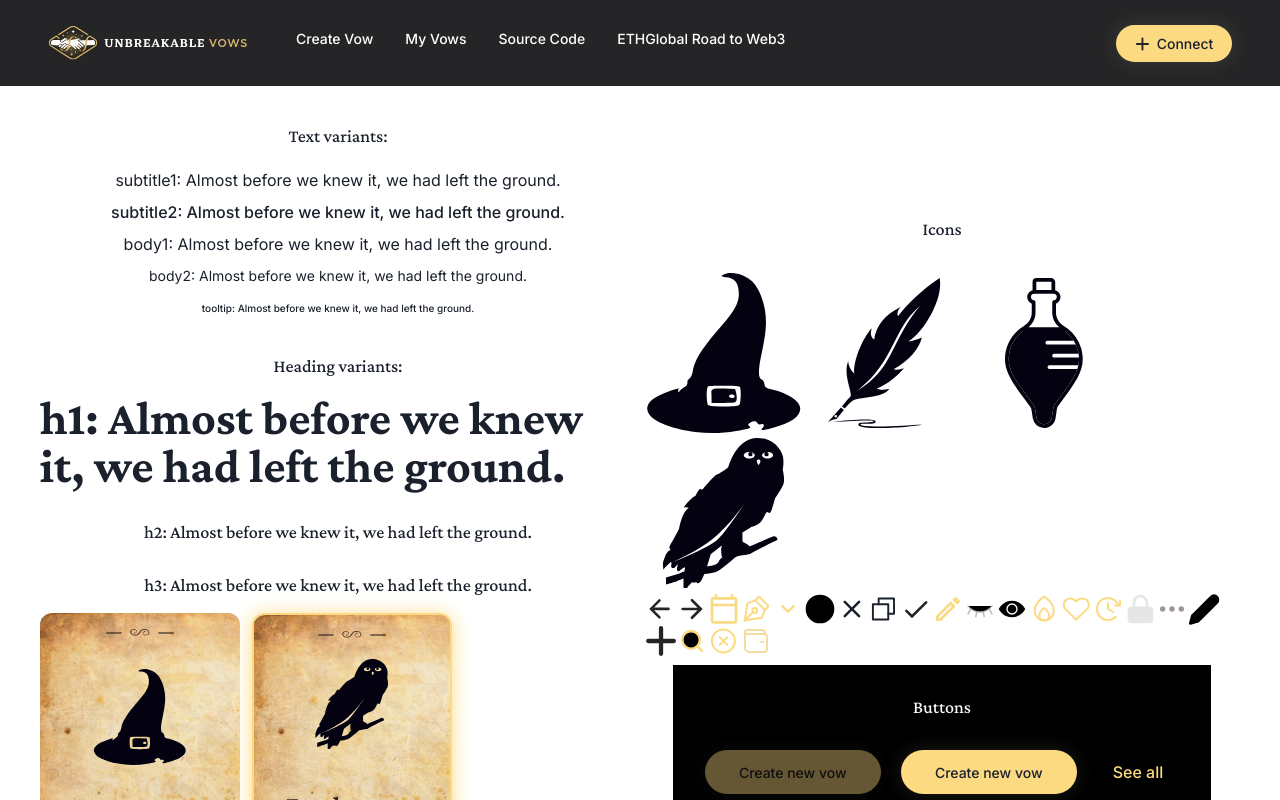
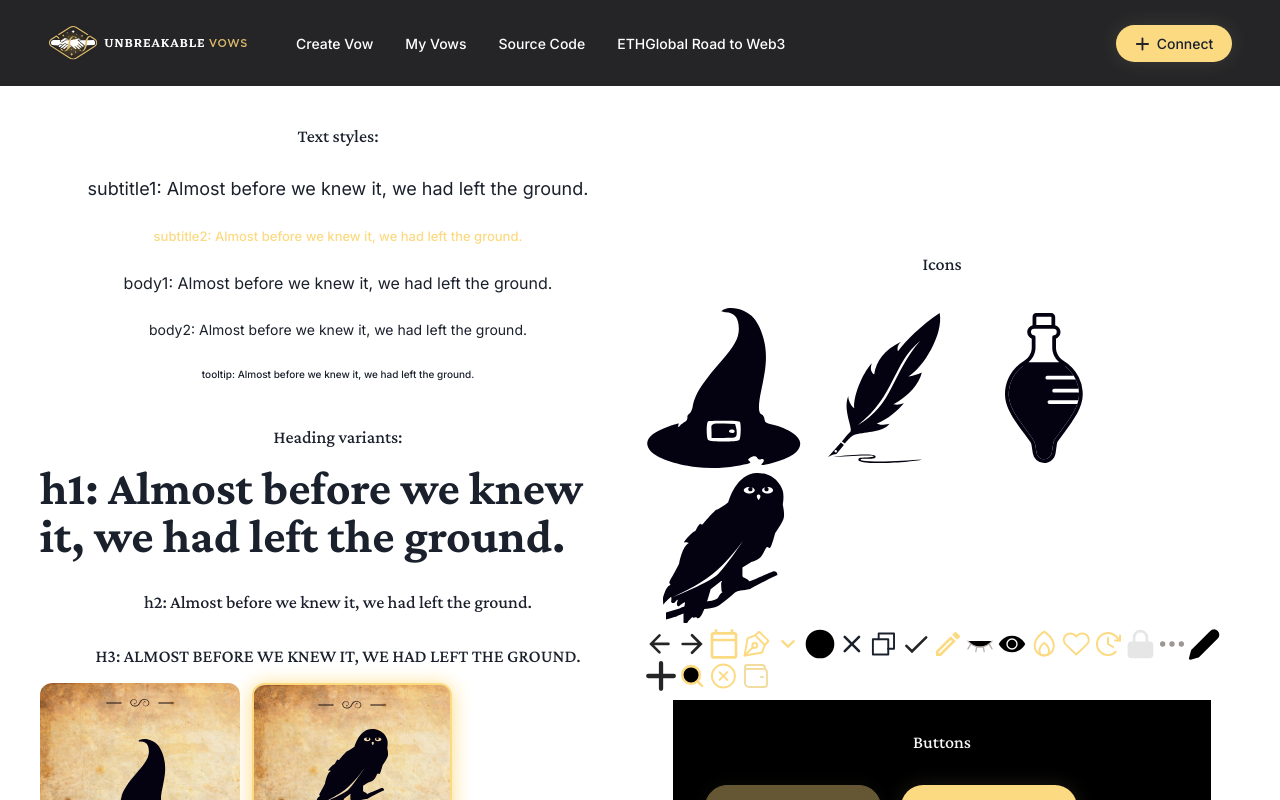
Before and after one commit to BlossomLabs/unbreakable-vows-ui, a React (Vite) app: page / in a window 1280 px wide. Shown: the top 800 px of the page. Built offline with nearby package versions, Linux system fonts and the light colour scheme.

Commit message:
feat(text): uses text styles to style Text comp

```diff
--- a/src/App.tsx
+++ b/src/App.tsx
@@ -18,19 +18,12 @@ import Navbar from "./components/Navbar";
 function App() {
   const { isOpen, onOpen, onClose } = useDisclosure();
 
-  const textVariants = [
-    ["subtitle1", "md"],
-    ["subtitle2", "md"],
-    ["body1", "md"],
-    ["body2", "sm"],
-    ["tooltip", "xs"],
-  ];
+  const textStyles = ["subtitle1", "subtitle2", "body1", "body2", "tooltip"];
   const headingVariants = [
     ["h1", "2xl"],
     ["h2", "md"],
     ["h3", "md"],
   ];
-
   return (
     <>
       <Navbar />
@@ -45,12 +38,12 @@ function App() {
                 textAlign={"center"}
                 pb={8}
               >
-                Text variants:
+                Text styles:
               </Heading>
               <VStack spacing={8}>
-                {textVariants.map(([v, size], i) => (
-                  <Text variant={v} size={size} key={`${v}-${i}`}>
-                    {v}: Almost before we knew it, we had left the ground.
+                {textStyles.map((s, i) => (
+                  <Text textStyle={s} key={`${s}-${i}`}>
+                    {s}: Almost before we knew it, we had left the ground.
                   </Text>
                 ))}
               </VStack>
--- a/src/components/Navbar/index.tsx
+++ b/src/components/Navbar/index.tsx
@@ -25,7 +25,7 @@ export default function WithSubnavigation() {
         bg={"secondary.700"}
         color={useColorModeValue("gray.600", "white")}
         minH={"5.375rem"}
-        px={{ base: 12 }}
+        px={{ base: 4, md: 12 }}
         align={"center"}
         as={"header"}
       >
@@ -86,7 +86,7 @@ const DesktopNav = () => {
   const linkHoverColor = "primary.300";
 
   return (
-    <Stack direction={"row"} spacing={4}>
+    <Stack direction={"row"} spacing={4} align={"center"}>
       {NAV_ITEMS.map((navItem) => (
         <Box key={navItem.label}>
           <Link
--- a/src/theme/HeadingCustomization.ts
+++ b/src/theme/HeadingCustomization.ts
@@ -3,7 +3,7 @@ import { defineStyleConfig } from "@chakra-ui/react";
 const Heading = defineStyleConfig({
   baseStyle: {
     fontFamily: "heading",
-    lineHeight: 0,
+    lineHeight: "none",
   },
   variants: {
     h1: {
@@ -14,11 +14,12 @@ const Heading = defineStyleConfig({
     },
     h3: {
       fontWeight: "medium",
+      textTransform: "uppercase",
     },
   },
   sizes: {
     md: {
-      fontSize: "18px",
+      fontSize: "1.125rem",
     },
   },
 });
--- a/src/theme/TextCustomization.ts
+++ b/src/theme/TextCustomization.ts
@@ -3,43 +3,7 @@ import { defineStyleConfig } from "@chakra-ui/react";
 const Text = defineStyleConfig({
   baseStyle: {
     fontFamily: "body",
-  },
-  variants: {
-    body1: {
-      fontWeight: 400,
-      lineHeight: 0,
-    },
-    body2: {
-      fontWeight: 400,
-      lineHeight: "0.009rem",
-    },
-    tooltip: {
-      fontWeight: 500,
-      lineHeight: 0,
-    },
-    subtitle1: {
-      fontWeight: 400,
-      lineHeight: "0.009rem",
-    },
-    subtitle2: {
-      fontWeight: 500,
-      lineHeight: "0.009rem",
-    },
-  },
-  sizes: {
-    xs: {
-      fontSize: "0.625rem",
-    },
-    sm: {
-      fontSize: "sm",
-    },
-    md: {
-      fontSize: "md",
-    },
-  },
-  defaultProps: {
-    variant: "body1",
-    size: "md",
+    lineHeight: "none",
   },
 });
 
--- a/src/theme/customTheme.ts
+++ b/src/theme/customTheme.ts
@@ -13,6 +13,32 @@ const theme = {
     Heading,
     Button,
     Modal,
+  },
+  textStyles: {
+    subtitle1: {
+      fontWeight: "regular",
+      fontSize: "lg",
+    },
+    subtitle2: {
+      fontWeight: "medium",
+      fontSize: "small",
+      color: "primary.300",
+      fontHeight: "120%",
+    },
+    body1: {
+      fontWeight: "regular",
+      fontSize: "md",
+    },
+    body2: {
+      fontWeight: "regular",
+      fontSize: "sm",
+      letterSpacing: "0",
+      lineHeight: "143%",
+    },
+    tooltip: {
+      fontWeight: "medium",
+      fontSize: "0.625rem",
+    },
   },
   sizes: {
     "4xs": "10rem",
```
Also changed, not shown: 1 other file (tests, documents, lock files or other folders).
